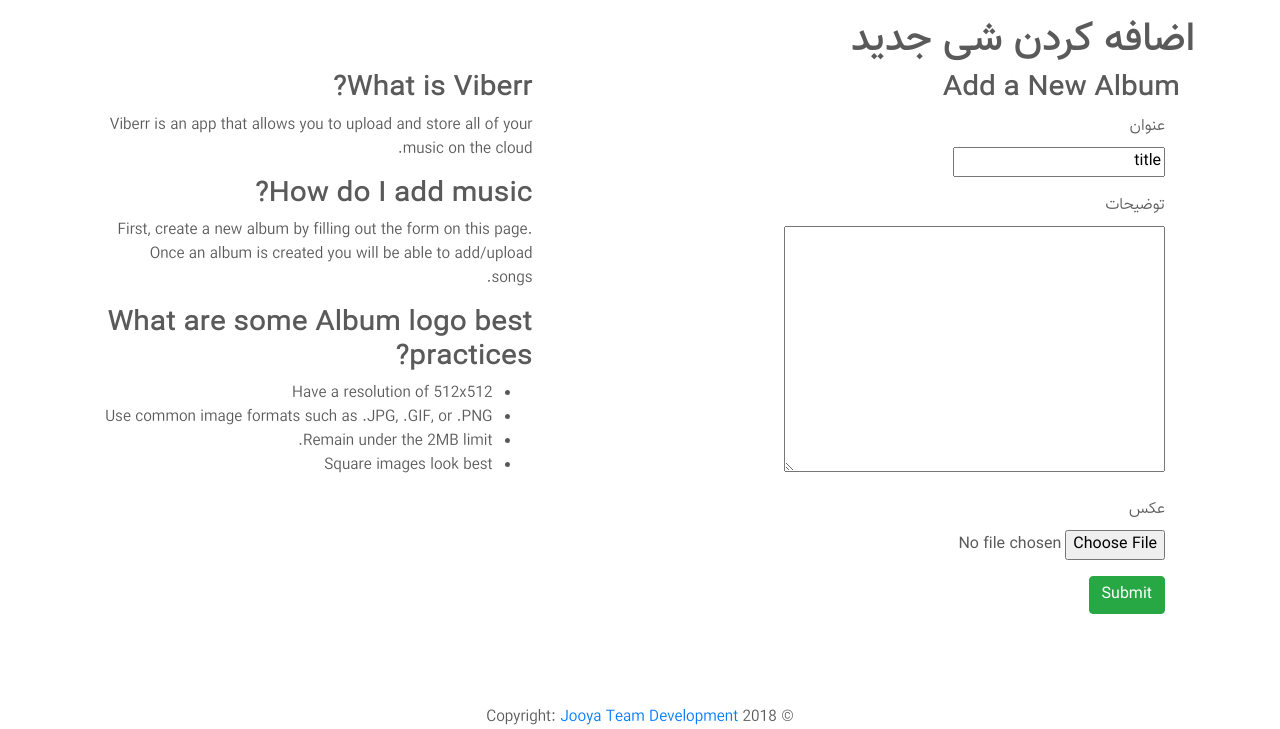
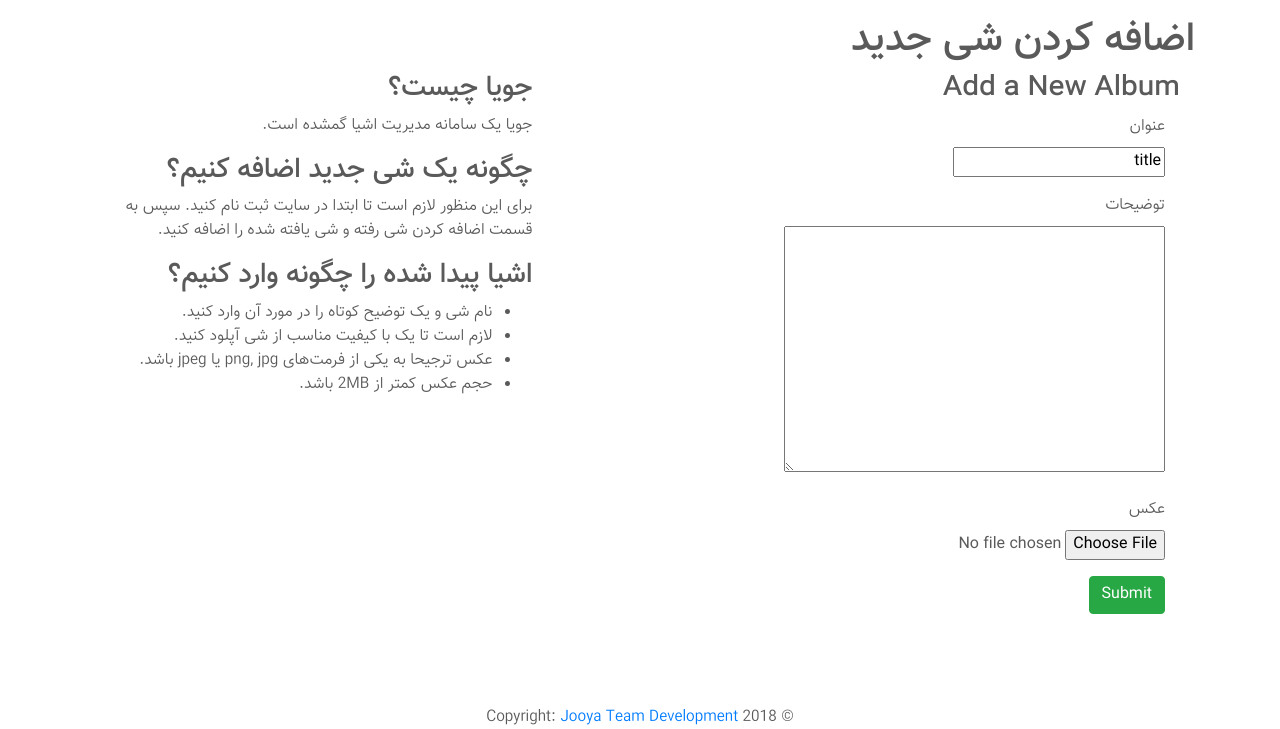
Before and after one commit to jooya1/jooya, a Django app: page /add/ in a window 1280 px wide. Shown: the part 56-785 px from the top of the page. Run offline with Django 3.2, Linux system fonts and the light colour scheme; the visitor is signed in with stand-in values (Sample User, id 1); some libraries are stand-ins or nearby versions.

Commit message:
improve description in add things page

```diff
--- a/jooya/templates/things/AddThing.html
+++ b/jooya/templates/things/AddThing.html
@@ -52,16 +52,16 @@
         <div class="col-sm-12 col-md-5">
             <div class="panel panel-default">
                 <div class="panel-body">
-                    <h3>What is Viberr?</h3>
-                    <p>Viberr is an app that allows you to upload and store all of your music on the cloud.</p>
-                    <h3>How do I add music?</h3>
-                    <p>First, create a new album by filling out the form on this page. Once an album is created you will be able to add/upload songs.</p>
-                    <h3>What are some Album logo best practices?</h3>
+                    <h3>جویا چیست؟</h3>
+                    <p>جویا یک سامانه مدیریت اشیا گمشده است.</p>
+                    <h3>چگونه یک شی جدید اضافه کنیم؟</h3>
+                    <p>برای این منظور لازم است تا ابتدا در سایت ثبت نام کنید. سپس به قسمت اضافه کردن شی رفته و شی یافته شده را اضافه کنید.</p>
+                    <h3>اشیا پیدا شده را چگونه وارد کنیم؟</h3>
                     <ul>
-                        <li>Have a resolution of 512x512</li>
-                        <li>Use common image formats such as .JPG, .GIF, or .PNG</li>
-                        <li>Remain under the 2MB limit.</li>
-                        <li>Square images look best</li>
+                        <li>نام شی و یک توضیح کوتاه را در مورد آن وارد کنید.</li>
+                        <li>لازم است تا یک با کیفیت مناسب از شی آپلود کنید.</li>
+                        <li>عکس ترجیحا به یکی از فرمت‌های png, jpg یا jpeg باشد.</li>
+                        <li>حجم عکس کمتر از 2MB باشد.</li>
                     </ul>
                 </div>
             </div>
```
